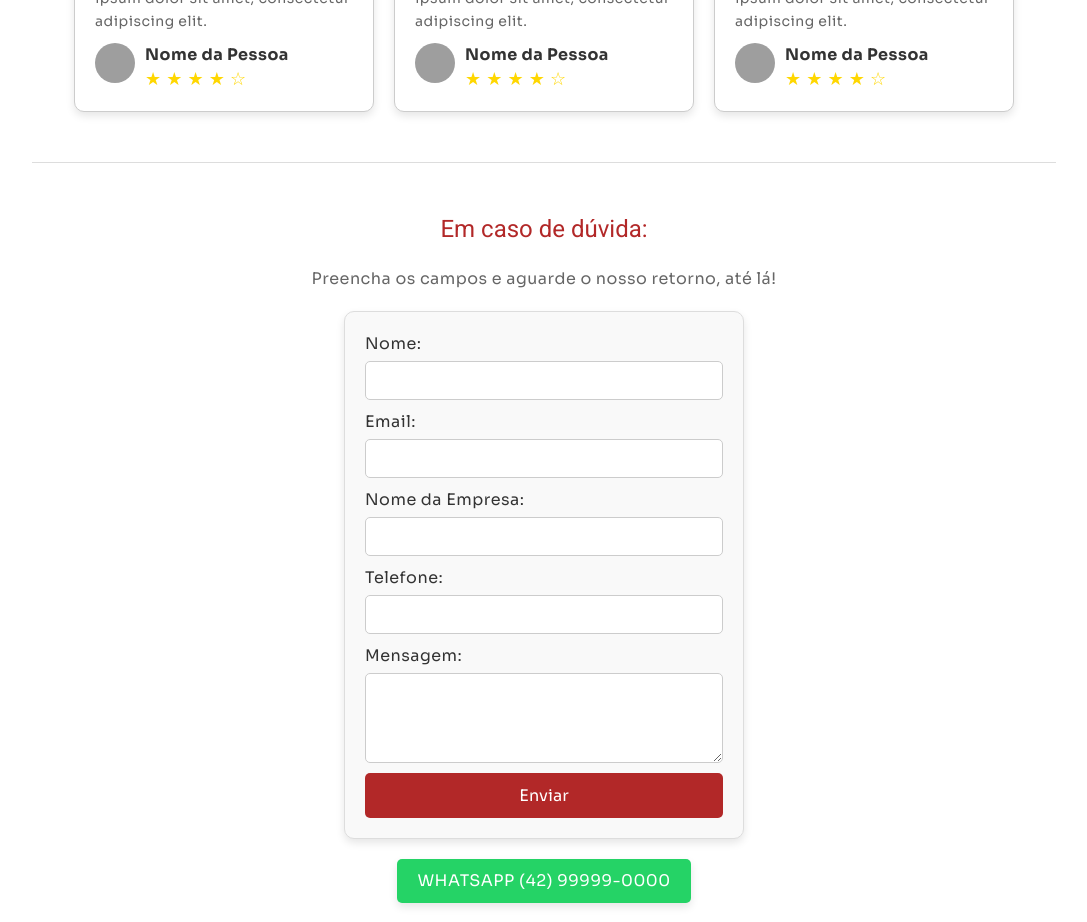
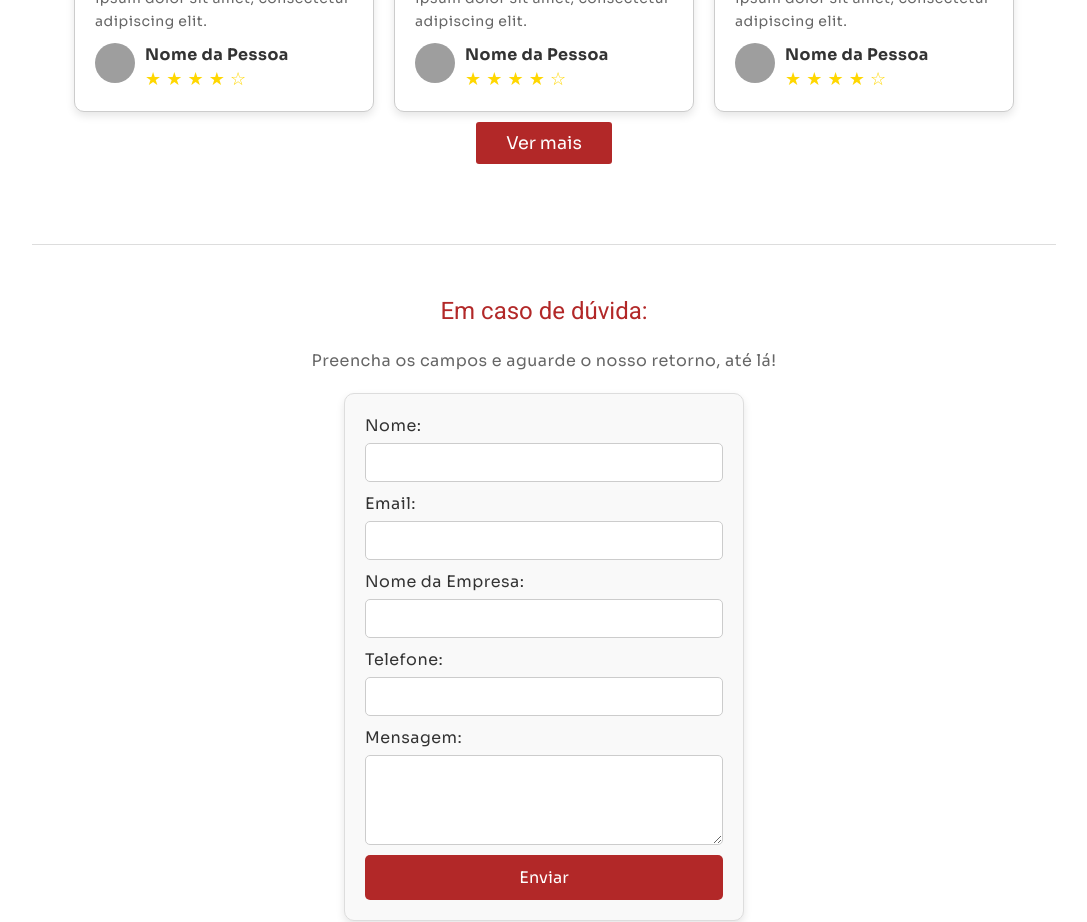
Before and after one commit to MarlonVBP/linka-negocios, an Angular app in the folder linka_negocios/: page / in a window 1280 px wide. Shown: the part 1960-2882 px from the top of the page, without its empty margins (96-1183 px from the left). Built offline with nearby package versions, Linux system fonts and the light colour scheme; grey boxes are pictures that could not be loaded.

Commit message:
[feat] - Adição de modal de avaliações na Home

```diff
--- a/linka_negocios/src/app/home/home.component.html
+++ b/linka_negocios/src/app/home/home.component.html
@@ -82,6 +82,9 @@
             </div>
         </div>
     </div>
+    <section class="col button_avaliacoes cont_button">
+        <button class="button" (click)="openModal()">Ver mais</button>
+       </section>
 </div>
 
 <div class="separator-line"></div>
--- a/linka_negocios/src/app/home/home.component.scss
+++ b/linka_negocios/src/app/home/home.component.scss
@@ -319,6 +319,30 @@
 }
 
 
+.rating span.filled {
+    color: #FFD700;
+  }
+
+.rating span {
+    color: #C0C0C0;
+}
+
+
+.cont_button {
+	justify-content: center;
+	align-items: center;
+	padding-bottom: 40px;
+}
+
+.button {
+	color: var(--quartenary-color);
+	background: var(--secondary-color);
+	font-size: 1.1em;
+	padding: 10px 30px;
+	border-radius: 3px;
+	border: none;
+}
+
 @media (max-width: 768px) {
     .container {
         flex-direction: column;
--- a/linka_negocios/src/app/home/home.component.ts
+++ b/linka_negocios/src/app/home/home.component.ts
@@ -3,6 +3,8 @@ import { AfterViewInit, Component, OnDestroy } from '@angular/core';
 import { SidebarClienteComponent } from '../components/public/sidebar-cliente/sidebar-cliente.component';
 import { FooterComponent } from '../components/public/footer/footer.component';
 import { SlidesShowComponent } from '../components/public/slides-show/slides-show.component';
+import { ModalAvaliacoesComponent } from '../components/public/modal-avaliacoes/modal-avaliacoes.component';
+import { MatDialog } from '@angular/material/dialog';
 
 @Component({
   selector: 'app-home',
@@ -37,10 +39,32 @@ export class HomeComponent implements AfterViewInit, OnDestroy {
     }
   ];
 
+  avaliacoes = [
+    {
+      avatarDetalhe: 'https://a.imagem.app/3qQwPW.png',
+      conteudo: 'Comentário da pessoa Lorem ipsum dolor sit amet, consectetur adipiscing elit.',
+      avatarUrl: 'https://a.imagem.app/3qQLht.png',
+      nome: 'Nome da Pessoa'
+    },
+    {
+      avatarDetalhe: 'https://a.imagem.app/3qQwPW.png',
+      conteudo: 'Comentário da pessoa Lorem ipsum dolor sit amet, consectetur adipiscing elit.',
+      avatarUrl: 'https://a.imagem.app/3qQLht.png',
+      nome: 'Nome da Pessoa'
+    },
+    {
+      avatarDetalhe: 'https://a.imagem.app/3qQwPW.png',
+      conteudo: 'Comentário da pessoa Lorem ipsum dolor sit amet, consectetur adipiscing elit.',
+      avatarUrl: 'https://a.imagem.app/3qQLht.png',
+      nome: 'Nome da Pessoa'
+    }
+  ];
+
   currentSlideIndex: number = 0;
   slideInterval: any;
 
-  constructor() {
+  constructor(public dialog: MatDialog) {
+
   }
 
   ngOnDestroy() {
@@ -63,4 +87,14 @@ export class HomeComponent implements AfterViewInit, OnDestroy {
   currentSlide(n: number): void {
     this.currentSlideIndex = n % this.slides.length;
   }
+
+  openModal(): void {
+    this.dialog.open(ModalAvaliacoesComponent, {
+      minWidth: '70vw',
+      height: '70vh',
+      panelClass: 'custom-dialog-container',
+      data: this.avaliacoes
+    });
+
+  }
 }
```
